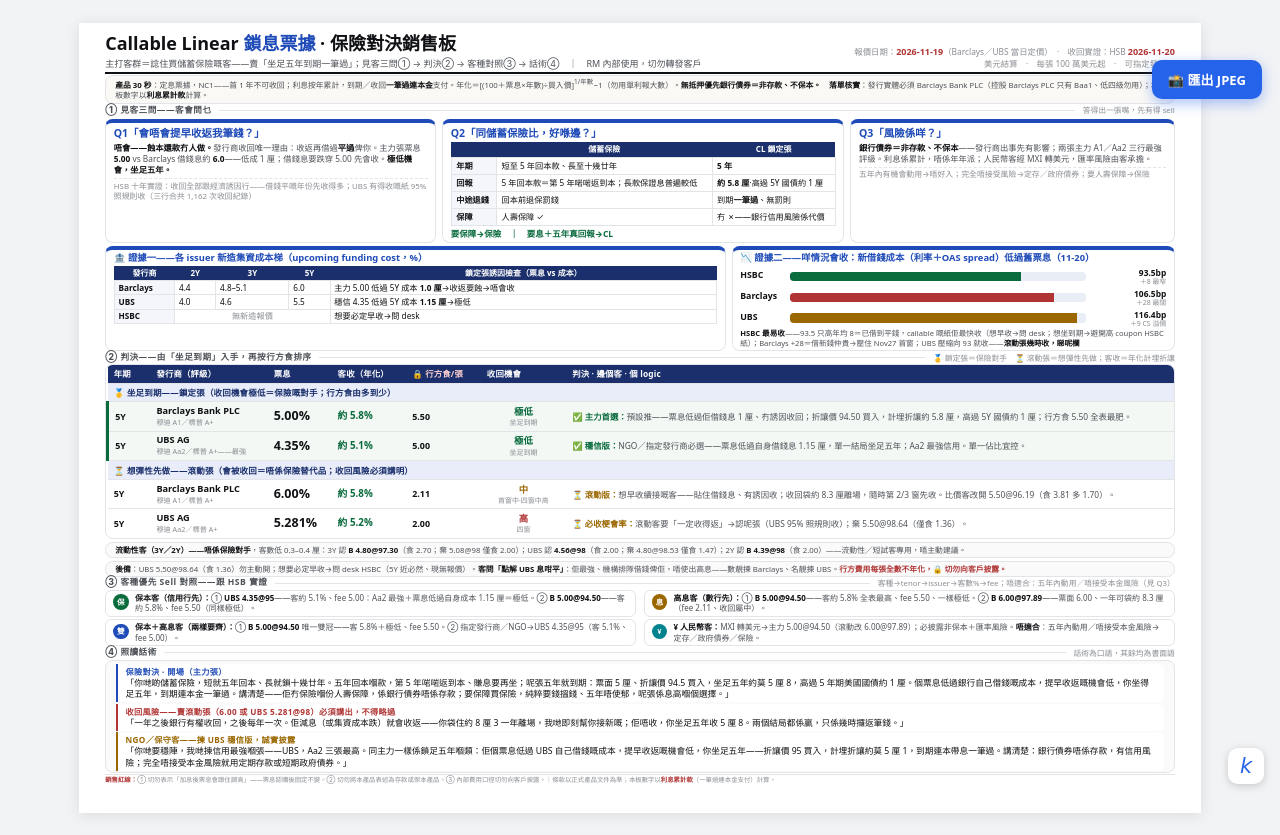
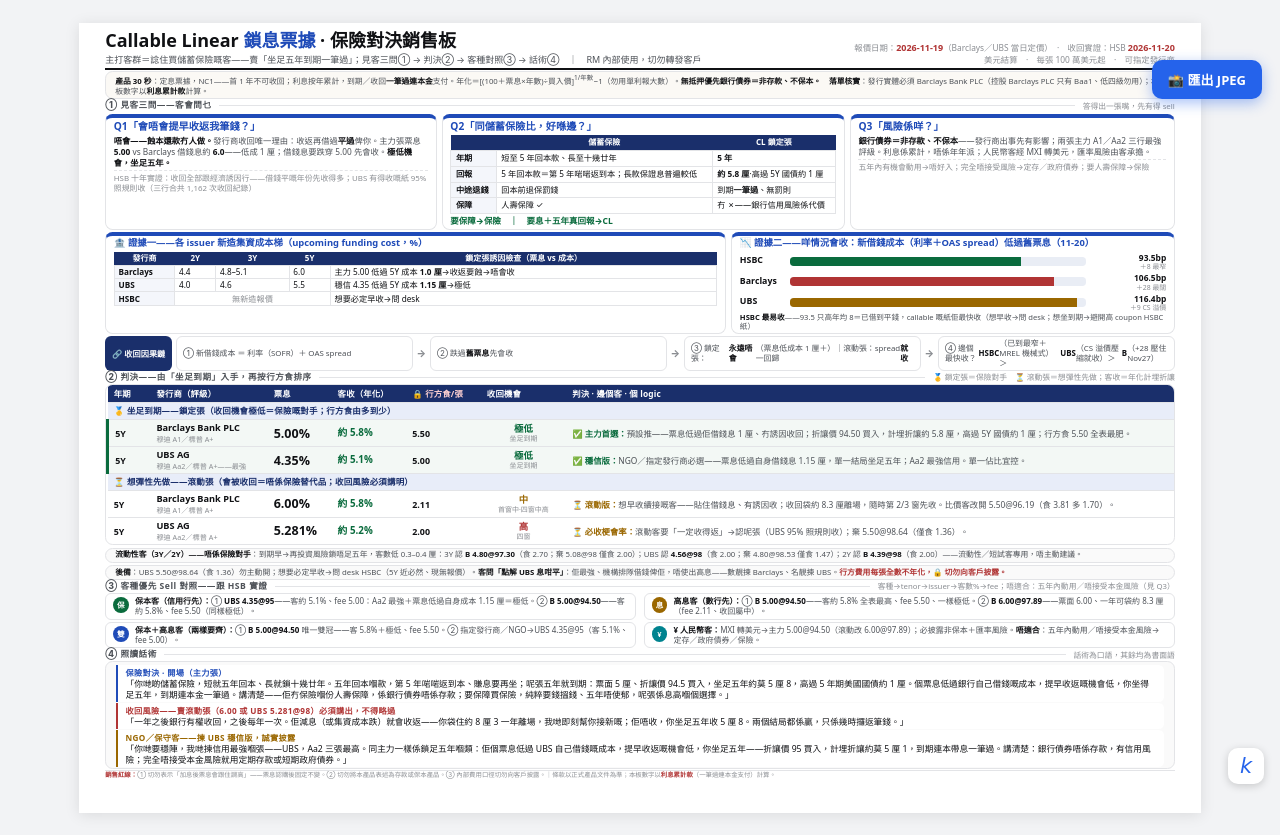
Before and after one commit to leunghlk/infographics, a plain HTML site: page rm-cl-sell-guide-A4-2026-11.html in a window 1280 px wide. Drawn offline with Linux system fonts and the light colour scheme.

Commit message:
v24: 證據帶下加「🔗 收回因果鏈」四步 strip（新借錢成本＝利率+OAS → 跌過舊票息先收 → 鎖定張永遠唔會/滾動張一回歸就收 → 最快收 HSBC>UBS>B）；oasds 收窄免重複；流動性 tfoot 補「到期早→再投資風險鎖唔足五年」；全板 spacing 收 1 頁
Co-Authored-By: Claude Code <noreply@anthropic.com>

```diff
--- a/rm-cl-sell-guide-A4-2026-11.html
+++ b/rm-cl-sell-guide-A4-2026-11.html
@@ -20,7 +20,7 @@
   }
   .sheet{
     width:297mm; min-height:209mm; margin:6mm auto; background:var(--surface);
-    padding:2.2mm 7mm .5mm; box-shadow:0 2px 14px rgba(0,0,0,.10);
+    padding:1.5mm 7mm .4mm; box-shadow:0 2px 14px rgba(0,0,0,.10);
     display:flex; flex-direction:column; gap:.2mm;
   }
   @media print{
@@ -30,10 +30,10 @@
   }
   @page{size:A4 landscape; margin:1.5mm 5mm;}
 
-  .hd{display:flex; justify-content:space-between; align-items:flex-end; border-bottom:2.5px solid var(--ink); padding-bottom:.6mm;}
+  .hd{display:flex; justify-content:space-between; align-items:flex-end; border-bottom:2.5px solid var(--ink); padding-bottom:.4mm;}
   .hd h1{font-size:18px; font-weight:800;}
   .hd h1 .acc{color:var(--blue);}
-  .hd .sub{font-size:9px; color:var(--ink2); margin-top:.8mm;}
+  .hd .sub{font-size:9px; color:var(--ink2); margin-top:.5mm;}
   .hd .asof{font-size:8.4px; color:var(--ink3); text-align:right; line-height:1.45;}
   .hd .asof b{color:var(--red); font-size:9px;}
 
@@ -47,34 +47,41 @@
   .pstrip b{color:var(--ink);}
 
   /* ① 見客三問 */
-  .qa{display:grid; grid-template-columns:1.02fr 1.24fr 1fr; gap:1.6mm; margin-top:.5mm;}
-  .qc{border:1px solid var(--line); border-top:1.2mm solid var(--blue); border-radius:2mm; background:#fff; padding:.9mm 2mm .8mm;}
-  .qc .q{font-size:10.5px; font-weight:800; color:var(--blue); margin-bottom:.5mm;}
+  .qa{display:grid; grid-template-columns:1.02fr 1.24fr 1fr; gap:1.4mm; margin-top:.35mm;}
+  .qc{border:1px solid var(--line); border-top:1.2mm solid var(--blue); border-radius:2mm; background:#fff; padding:.6mm 2mm .6mm;}
+  .qc .q{font-size:10.2px; font-weight:800; color:var(--blue); margin-bottom:.4mm;}
   .qc .a{font-size:8.3px; line-height:1.34; color:var(--ink2);}
   .qc .a b{color:var(--ink);}
-  .qc .ev{margin-top:.6mm; font-size:7.9px; color:var(--ink3); border-top:1px dashed var(--line); padding-top:.5mm; line-height:1.32;}
+  .qc .ev{margin-top:.5mm; font-size:7.9px; color:var(--ink3); border-top:1px dashed var(--line); padding-top:.4mm; line-height:1.28;}
   .vs{width:100%; border-collapse:collapse; margin:.4mm 0 .2mm;}
   .vs th{background:#1a2f6b; color:#fff; font-size:8px; padding:.6mm 1mm; font-weight:700;}
-  .vs td{border:1px solid var(--line); font-size:8.2px; padding:.7mm 1.2mm; line-height:1.3;}
+  .vs td{border:1px solid var(--line); font-size:8.2px; padding:.55mm 1.2mm; line-height:1.28;}
   .vs td:first-child{background:#f4f6fb; font-weight:700; width:12mm;}
-  .punch{margin-top:.5mm; font-size:8.5px; font-weight:800; color:var(--green);}
+  .punch{margin-top:.35mm; font-size:8.5px; font-weight:800; color:var(--green);}
 
   /* ①b 證據 strip：成本梯 + OAS */
-  .evbar{display:grid; grid-template-columns:1.4fr 1fr; gap:1.6mm; margin-top:.5mm;}
-  .evbox{border:1px solid var(--line); border-top:1.2mm solid var(--blue); border-radius:2mm; background:#fff; padding:.55mm 2mm .5mm;}
+  .evbar{display:grid; grid-template-columns:1.4fr 1fr; gap:1.4mm; margin-top:.35mm;}
+  .evbox{border:1px solid var(--line); border-top:1.2mm solid var(--blue); border-radius:2mm; background:#fff; padding:.4mm 2mm .4mm;}
   .evbox .t{font-size:9.4px; font-weight:800; color:var(--blue);}
   .ftab{width:100%; border-collapse:collapse; margin-top:.4mm;}
-  .ftab th{background:#1a2f6b; color:#fff; font-size:8px; padding:.45mm 1mm; font-weight:700;}
-  .ftab td{border:1px solid var(--line); font-size:8.2px; padding:.4mm 1mm; line-height:1.24;}
+  .ftab th{background:#1a2f6b; color:#fff; font-size:8px; padding:.35mm 1mm; font-weight:700;}
+  .ftab td{border:1px solid var(--line); font-size:8.2px; padding:.3mm 1mm; line-height:1.22;}
   .ftab td.ir{font-weight:800; background:#f4f6fb; width:16mm;}
-  .oasr{display:flex; align-items:center; gap:1.2mm; margin-top:.55mm;}
+  .oasr{display:flex; align-items:center; gap:1.2mm; margin-top:.45mm;}
   .oasr .nm{font-weight:800; font-size:8.8px; width:12mm; flex:none;}
   .oasr .bar{height:2.4mm; flex:1; background:#e9edf5; border-radius:1mm; overflow:hidden;}
   .oasr .bar i{display:block; height:100%;}
   .oasr .v{font-size:8.4px; font-weight:800; width:20mm; text-align:right; flex:none;}
   .oasr .v small{display:block; font-size:6.9px; color:var(--ink3); font-weight:400; line-height:1.1;}
-  .oasds{font-size:7.6px; color:var(--ink2); margin-top:.4mm; line-height:1.28;}
+  .oasds{font-size:7.6px; color:var(--ink2); margin-top:.3mm; line-height:1.24;}
   .oasds b{color:var(--ink);}
+
+  /* 收回因果鏈 strip */
+  .chain{display:flex; align-items:stretch; gap:1mm; margin-top:.4mm;}
+  .chain .clabel{flex:none; background:#1a2f6b; color:#fff; border-radius:1.6mm; padding:.5mm 1.8mm; font-size:8.2px; font-weight:800; display:flex; align-items:center;}
+  .chain .cs{flex:1; border:1px solid var(--line); border-radius:1.6mm; background:#fff; padding:.4mm 1.6mm; font-size:7.9px; line-height:1.26; color:var(--ink2); display:flex; align-items:center;}
+  .chain .cs b{color:var(--ink);}
+  .chain .cop{align-self:center; flex:none; font-size:10px; font-weight:800; color:var(--ink3);}
   .light.b .dot{background:var(--blue);}
 
   /* ② 判決表 */
@@ -82,7 +89,7 @@
   .menu table{width:100%; border-collapse:collapse;}
   .menu th{background:#1a2f6b; color:#fff; font-size:8.4px; font-weight:700; padding:.8mm 1.6mm; text-align:left; letter-spacing:.02em;}
   .menu th.fee{color:#ffd2d2;}
-  .menu td{padding:.7mm 1.6mm; border-top:1px solid var(--line); font-size:8.9px; vertical-align:middle; line-height:1.3;}
+  .menu td{padding:.5mm 1.6mm; border-top:1px solid var(--line); font-size:8.9px; vertical-align:middle; line-height:1.25;}
   .menu .who{font-size:8.6px; color:var(--ink2);}
   .menu .who b{display:block; font-size:9.2px; color:var(--ink);}
   .menu .who .r{font-size:7.2px; color:var(--ink3);}
@@ -95,7 +102,7 @@
   .menu .verdict .g{color:var(--green); font-weight:800;}
   .menu .verdict .a{color:var(--amber); font-weight:800;}
   .menu tr.g td:first-child{border-left:3px solid var(--green);}
-  .menu tr.bh td{background:#e8edf9; font-weight:800; font-size:8.5px; color:#1a2f6b; padding:.9mm 1.6mm; letter-spacing:.02em;}
+  .menu tr.bh td{background:#e8edf9; font-weight:800; font-size:8.5px; color:#1a2f6b; padding:.7mm 1.6mm; letter-spacing:.02em;}
   .menu td.call{text-align:center;}
   .menu td.call b{font-size:9.4px;}
   .menu td.call span{display:block; font-size:7px; color:var(--ink3); font-weight:400;}
@@ -103,29 +110,29 @@
   .menu td.call.m b{color:var(--amber);}
   .menu td.call.l b{color:var(--green);}
   .menu tr.g{background:color-mix(in srgb,var(--green) 5%,#fff);}
-  .tfoot{border:1px solid var(--line); border-radius:2mm; background:#fafafa; padding:.5mm 2.4mm; font-size:7.8px; color:var(--ink2); line-height:1.3; margin-top:.6mm;}
+  .tfoot{border:1px solid var(--line); border-radius:2mm; background:#fafafa; padding:.4mm 2.4mm; font-size:7.8px; color:var(--ink2); line-height:1.28; margin-top:.45mm;}
   .tfoot b{color:var(--ink);}
   .tfoot .lk{color:var(--red); font-weight:800;}
 
   /* ③ 燈號 */
   .lights{display:grid; grid-template-columns:1fr 1fr; gap:.6mm 2mm;}
-  .light{display:flex; gap:1.6mm; align-items:flex-start; border:1px solid var(--line); border-radius:1.6mm; padding:.6mm 1.8mm; background:#fff;}
+  .light{display:flex; gap:1.6mm; align-items:flex-start; border:1px solid var(--line); border-radius:1.6mm; padding:.5mm 1.8mm; background:#fff;}
   .light .dot{flex:none; width:4.2mm; height:4.2mm; border-radius:50%; margin-top:.3mm; display:flex; align-items:center; justify-content:center; color:#fff; font-size:7.6px; font-weight:800;}
   .light.g .dot{background:var(--green);} .light.a .dot{background:var(--amber);} .light.r .dot{background:var(--red);} .light.y .dot{background:var(--teal);}
   .light .tx{font-size:8px; line-height:1.3; color:var(--ink2);}
   .light .tx b{color:var(--ink);}
 
   /* ④ 話術 */
-  .scripts{border:1px solid var(--line); border-radius:2mm; background:#fafafa; padding:.5mm 2.6mm .4mm;}
-  .say{border-left:2.5px solid var(--blue); background:#fff; border-radius:0 1.4mm 1.4mm 0; padding:.55mm 2mm .45mm 2mm; margin-top:.45mm;}
+  .scripts{border:1px solid var(--line); border-radius:2mm; background:#fafafa; padding:.4mm 2.6mm .3mm;}
+  .say{border-left:2.5px solid var(--blue); background:#fff; border-radius:0 1.4mm 1.4mm 0; padding:.45mm 2mm .35mm 2mm; margin-top:.4mm;}
   .say .lb{font-size:8.2px; font-weight:800; color:var(--blue); letter-spacing:.04em;}
-  .say .tx{font-size:8.7px; line-height:1.3; color:var(--ink); margin-top:.2mm;}
+  .say .tx{font-size:8.7px; line-height:1.26; color:var(--ink); margin-top:.15mm;}
   .say.warn{border-left-color:var(--red);}
   .say.warn .lb{color:var(--red);}
   .say.no{border-left-color:var(--amber);}
   .say.no .lb{color:var(--amber);}
 
-  .ft{border-top:1px solid var(--line); padding-top:.2mm; font-size:6.4px; color:var(--ink3); line-height:1.28; white-space:nowrap; overflow:hidden;}
+  .ft{border-top:1px solid var(--line); padding-top:.1mm; font-size:6.4px; color:var(--ink3); line-height:1.28; white-space:nowrap; overflow:hidden;}
   .ft b{color:var(--red);}
 
   .jpgbtn{position:fixed;top:60px;right:18px;z-index:60;background:#2563eb;color:#fff;border:none;border-radius:10px;
@@ -201,8 +208,19 @@
       <div class="oasr"><span class="nm">HSBC</span><span class="bar"><i style="width:78%;background:var(--green)"></i></span><span class="v">93.5bp<small>＋8 最窄</small></span></div>
       <div class="oasr"><span class="nm">Barclays</span><span class="bar"><i style="width:89%;background:var(--red)"></i></span><span class="v">106.5bp<small>＋28 最闊</small></span></div>
       <div class="oasr"><span class="nm">UBS</span><span class="bar"><i style="width:97%;background:var(--amber)"></i></span><span class="v">116.4bp<small>＋9 CS 溢價</small></span></div>
-      <div class="oasds"><b>HSBC 最易收</b>——93.5 只高年均 8＝已借到平錢，callable 嘅紙佢最快收（想早收→問 desk；想坐到期→避開高 coupon HSBC 紙）；Barclays +28＝借新錢仲貴→壓住 Nov27 首窗；UBS 壓縮向 93 就收——<b>滾動張幾時收，睇呢欄</b></div>
+      <div class="oasds"><b>HSBC 最易收</b>——93.5 只高年均 8＝已借到平錢，callable 嘅紙佢最快收（想早收→問 desk；想坐到期→避開高 coupon HSBC 紙）</div>
     </div>
+  </div>
+
+  <div class="chain">
+    <span class="clabel">🔗 收回因果鏈</span>
+    <span class="cs">① 新借錢成本 ＝ 利率（SOFR）＋ OAS spread</span>
+    <span class="cop">→</span>
+    <span class="cs">② 跌過<b>舊票息</b>先會收</span>
+    <span class="cop">→</span>
+    <span class="cs">③ 鎖定張：<b>永遠唔會</b>（票息低成本 1 厘＋）｜滾動張：spread 一回歸<b>就收</b></span>
+    <span class="cop">→</span>
+    <span class="cs">④ 邊個最快收？<b>HSBC</b>（已到最窄＋MREL 機械式）＞<b>UBS</b>（CS 溢價壓縮就收）＞<b>B</b>（+28 壓住 Nov27）</span>
   </div>
 
   <div class="slab">② 判決——由「坐足到期」入手，再按行方食排序<span class="rule"></span><span class="hint">🥇 鎖定張＝保險對手　⏳ 滾動張＝想彈性先做；客收＝年化計埋折讓</span></div>
@@ -251,7 +269,7 @@
       </tr>
     </table>
   </div>
-  <div class="tfoot"><b>流動性客（3Y／2Y）——唔係保險對手</b>，客數低 0.3–0.4 厘：3Y 認 <b>B 4.80@97.30</b>（食 2.70；棄 5.08@98 僅食 2.00）；UBS 認 <b>4.56@98</b>（食 2.00；棄 4.80@98.53 僅食 1.47）；2Y 認 <b>B 4.39@98</b>（食 2.00）——流動性／短試客專用，唔主動建議。</div>
+  <div class="tfoot"><b>流動性客（3Y／2Y）——唔係保險對手</b>：到期早→再投資風險鎖唔足五年，客數低 0.3–0.4 厘：3Y 認 <b>B 4.80@97.30</b>（食 2.70；棄 5.08@98 僅食 2.00）；UBS 認 <b>4.56@98</b>（食 2.00；棄 4.80@98.53 僅食 1.47）；2Y 認 <b>B 4.39@98</b>（食 2.00）——流動性／短試客專用，唔主動建議。</div>
   <div class="tfoot"><b>後備</b>：UBS 5.50@98.64（食 1.36）勿主動開；想要必定早收→問 desk HSBC（5Y 近必然、現無報價）。<b>客問「點解 UBS 息咁平」</b>：佢最強、機構排隊借錢俾佢，唔使出高息——數靚揀 Barclays、名靚揀 UBS。<span class="lk">行方費用每張全數不年化，🔒 切勿向客戶披露。</span></div>
 
   <div class="slab">③ 客種優先 Sell 對照——跟 HSB 實證<span class="rule"></span><span class="hint">客種→tenor→issuer→客數%→fee；唔適合：五年內動用／唔接受本金風險（見 Q3）</span></div>
```
Also changed, not shown: 1 other file.
